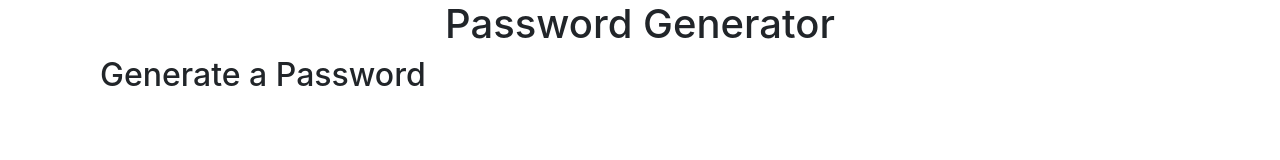
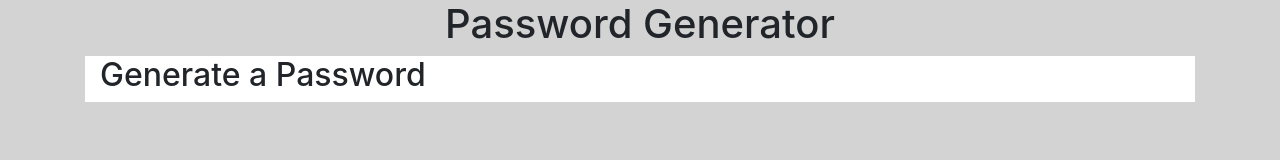
Before and after one commit to Aikeh2021/Employee-Encrypted-Password-Generator, a plain HTML site: page index.html in a window 1280 px wide. Drawn offline with nearby package versions, Linux system fonts and the light colour scheme.

Commit message:
Added background colors to the body and section parts of the webpage.

```diff
--- a/style.css
+++ b/style.css
@@ -2,6 +2,12 @@ h1 {
     text-align: center;
 
 }
-.container {
+
+body {
     padding-bottom: 100px;
+    background-color: lightgray;
 }
+
+section {
+    background-color: white;
+}
```
